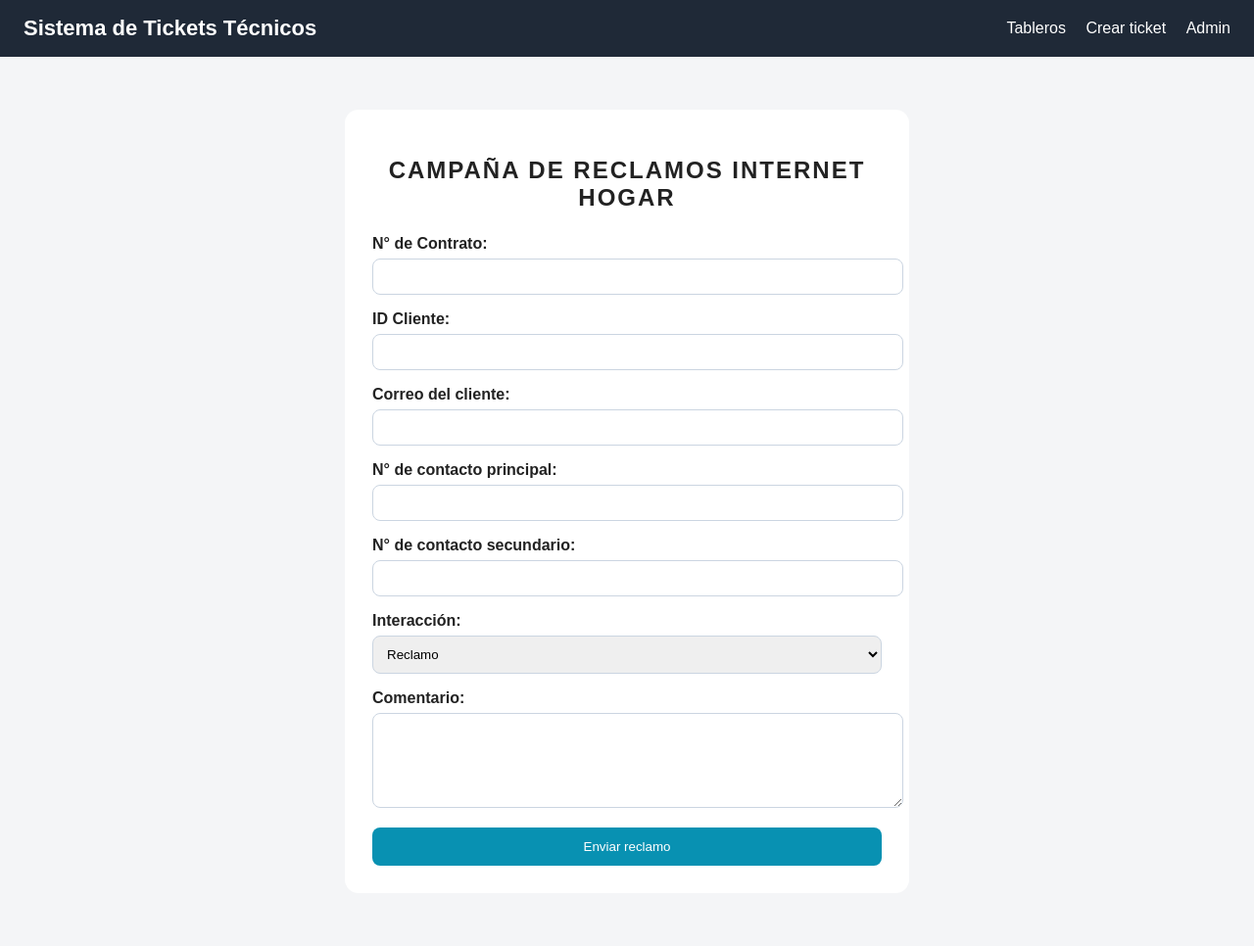
After one commit to lucaslezcano03/PROYECTO-SISTEMA-TRELLO, a Django app: page /tickets/nuevo-reclamo/ in a window 1280 px wide. The commit adds this page. Shown: the whole page at 98% size. Run offline with Django 5.2, Linux system fonts and the light colour scheme; the visitor is signed in with stand-in values (Sample User, id 1).

Commit message:
feat: agregar carga de reclamos de internet hogar

```diff
--- a/apps/tickets/forms.py
+++ b/apps/tickets/forms.py
@@ -4,6 +4,7 @@ from django.db.models import Q
 
 from apps.boards.models import Board, BoardColumn
 from .models import Ticket, TicketComment
+from django.core.validators import RegexValidator
 
 
 class TicketForm(forms.ModelForm):
@@ -55,3 +56,66 @@ class TicketCommentForm(forms.ModelForm):
     class Meta:
         model = TicketComment
         fields = ['mensaje']
+
+solo_numeros = RegexValidator(
+    regex=r'^\d+$',
+    message='Este campo solo permite números.'
+)
+
+
+telefono_paraguay = RegexValidator(
+    regex=r'^09\d{8}$',
+    message='Ingrese un número paraguayo válido. Ejemplo: 0983325952.'
+)
+
+
+class ReclamoClienteForm(forms.Form):
+    # Número de contrato del cliente afectado.
+    numero_contrato = forms.CharField(
+        label='N° de Contrato',
+        max_length=20,
+        validators=[solo_numeros]
+    )
+
+    # ID del cliente afectado.
+    id_cliente = forms.CharField(
+        label='ID Cliente',
+        max_length=20,
+        validators=[solo_numeros]
+    )
+
+    # Correo opcional del cliente.
+    correo_cliente = forms.EmailField(
+        label='Correo del cliente',
+        required=False
+    )
+
+    # Teléfono principal paraguayo obligatorio.
+    contacto_principal = forms.CharField(
+        label='N° de contacto principal',
+        max_length=10,
+        validators=[telefono_paraguay]
+    )
+
+    # Teléfono secundario opcional.
+    contacto_secundario = forms.CharField(
+        label='N° de contacto secundario',
+        max_length=30,
+        required=False,
+        validators=[solo_numeros]
+    )
+
+    # Tipo de interacción del caso.
+    tipo_interaccion = forms.ChoiceField(
+        label='Interacción',
+        choices=[
+            ('reclamo', 'Reclamo'),
+            ('consulta', 'Consulta'),
+        ]
+    )
+
+    # Comentario inicial del empleado.
+    comentario = forms.CharField(
+        label='Comentario',
+        widget=forms.Textarea(attrs={'rows': 5})
+    )
--- a/apps/tickets/urls.py
+++ b/apps/tickets/urls.py
@@ -5,6 +5,8 @@ from . import views
 app_name = 'tickets'
 
 urlpatterns = [
+    path('nuevo-reclamo/', views.crear_reclamo_internet, name='crear_reclamo_internet'),
+    path('reclamo-enviado/', views.reclamo_enviado, name='reclamo_enviado'),
     path('crear/', views.ticket_create, name='ticket_create'),
     path('<int:ticket_id>/', views.ticket_detail, name='ticket_detail'),
 ]
--- a/apps/tickets/views.py
+++ b/apps/tickets/views.py
@@ -1,9 +1,15 @@
 from django.contrib.auth.decorators import login_required
+from django.contrib import messages
 from django.db.models import Q
 from django.shortcuts import get_object_or_404, redirect, render
 
 from .forms import TicketCommentForm, TicketForm
 from .models import Ticket
+from apps.users.decorators import roles_permitidos
+from .forms import ReclamoClienteForm
+from .models import Ticket
+from .services import buscar_tecnico_disponible, obtener_tablero_reclamos
+
 
 
 @login_required
@@ -50,3 +56,44 @@ def ticket_detail(request, ticket_id):
         'ticket': ticket,
         'form': form
     })
+
+@roles_permitidos('empleado', 'supervisor', 'admin')
+def crear_reclamo_internet(request):
+    # Esta vista permite que un empleado cargue un reclamo de Internet Hogar.
+    if request.method == 'POST':
+        form = ReclamoClienteForm(request.POST)
+
+        if form.is_valid():
+            tablero, columna_inicial = obtener_tablero_reclamos(request.user)
+            tecnico_asignado = buscar_tecnico_disponible()
+
+            # Crea el ticket usando los datos enviados desde el formulario.
+            Ticket.objects.create(
+                numero_contrato=form.cleaned_data['numero_contrato'],
+                id_cliente=form.cleaned_data['id_cliente'],
+                correo_cliente=form.cleaned_data['correo_cliente'],
+                contacto_principal=form.cleaned_data['contacto_principal'],
+                contacto_secundario=form.cleaned_data['contacto_secundario'],
+                tipo_interaccion=form.cleaned_data['tipo_interaccion'],
+                detalle_reclamo=form.cleaned_data['comentario'],
+                tablero=tablero,
+                columna=columna_inicial,
+                creado_por=request.user,
+                asignado_a=tecnico_asignado,
+                prioridad='media'
+            )
+
+            messages.success(request, 'El reclamo fue cargado correctamente.')
+            return redirect('tickets:reclamo_enviado')
+    else:
+        form = ReclamoClienteForm()
+
+    return render(request, 'tickets/crear_reclamo.html', {
+        'form': form
+    })
+
+
+@roles_permitidos('empleado', 'supervisor', 'admin')
+def reclamo_enviado(request):
+    # Pantalla simple para confirmar que el reclamo fue enviado.
+    return render(request, 'tickets/reclamo_enviado.html')
--- a/config/urls.py
+++ b/config/urls.py
@@ -20,6 +20,7 @@ from django.urls import include, path
 
 urlpatterns = [
     path('admin/', admin.site.urls),
+    path('accounts/', include('django.contrib.auth.urls')),
     path('', include('apps.boards.urls')),
     path('tickets/', include('apps.tickets.urls')),
 ]
--- a/static/css/styles.css
+++ b/static/css/styles.css
@@ -141,3 +141,57 @@ body {
 .comentario p {
     margin-top: 0;
 }
+
+.formulario-reclamo {
+    max-width: 520px;
+    margin: 30px auto;
+    background: white;
+    padding: 28px;
+    border-radius: 14px;
+}
+
+.formulario-reclamo h2 {
+    text-align: center;
+    text-transform: uppercase;
+    letter-spacing: 2px;
+    margin-bottom: 24px;
+}
+
+.campo {
+    margin-bottom: 16px;
+}
+
+.campo label {
+    display: block;
+    font-weight: bold;
+    margin-bottom: 6px;
+}
+
+.campo input,
+.campo select,
+.campo textarea {
+    width: 100%;
+    padding: 10px;
+    border: 1px solid #cbd5e1;
+    border-radius: 8px;
+}
+
+.formulario-reclamo button {
+    width: 100%;
+    padding: 12px;
+    background: #0891b2;
+    color: white;
+    border: none;
+    border-radius: 8px;
+    cursor: pointer;
+}
+
+.formulario-reclamo button:hover {
+    background: #0e7490;
+}
+
+.errorlist {
+    color: #dc2626;
+    margin: 6px 0 0 0;
+    padding-left: 18px;
+}
--- /dev/null
+++ b/templates/tickets/crear_reclamo.html
@@ -0,0 +1,57 @@
+{% extends 'base.html' %}
+
+{% block content %}
+
+<section class="formulario-reclamo">
+    <h2>Campaña de Reclamos Internet Hogar</h2>
+
+    <form method="post">
+        {% csrf_token %}
+
+        <div class="campo">
+            {{ form.numero_contrato.label_tag }}
+            {{ form.numero_contrato }}
+            {{ form.numero_contrato.errors }}
+        </div>
+
+        <div class="campo">
+            {{ form.id_cliente.label_tag }}
+            {{ form.id_cliente }}
+            {{ form.id_cliente.errors }}
+        </div>
+
+        <div class="campo">
+            {{ form.correo_cliente.label_tag }}
+            {{ form.correo_cliente }}
+            {{ form.correo_cliente.errors }}
+        </div>
+
+        <div class="campo">
+            {{ form.contacto_principal.label_tag }}
+            {{ form.contacto_principal }}
+            {{ form.contacto_principal.errors }}
+        </div>
+
+        <div class="campo">
+            {{ form.contacto_secundario.label_tag }}
+            {{ form.contacto_secundario }}
+            {{ form.contacto_secundario.errors }}
+        </div>
+
+        <div class="campo">
+            {{ form.tipo_interaccion.label_tag }}
+            {{ form.tipo_interaccion }}
+            {{ form.tipo_interaccion.errors }}
+        </div>
+
+        <div class="campo">
+            {{ form.comentario.label_tag }}
+            {{ form.comentario }}
+            {{ form.comentario.errors }}
+        </div>
+
+        <button type="submit">Enviar reclamo</button>
+    </form>
+</section>
+
+{% endblock %}
```
Also changed, not shown: apps/tickets/services.py (added, +51 -0 lines), templates/tickets/reclamo_enviado.html (added, +14 -0 lines).
